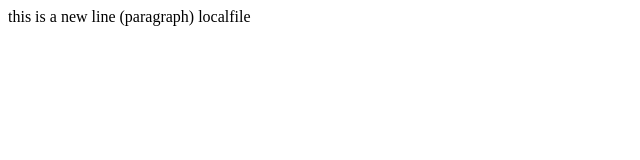
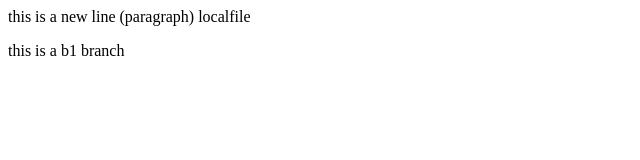
Before and after one commit to harshadkakadiya888/localfile, a plain HTML site: page index.html in a window 1280 px wide. Shown: the whole page, without its empty margins (0-640 px from the left). Drawn offline with Linux system fonts and the light colour scheme.

Commit message:
add new line in b1

```diff
--- a/index.html
+++ b/index.html
@@ -1 +1,2 @@
 <p>this is a new line (paragraph) localfile </p>
+<p>this is a b1 branch</p>
```
